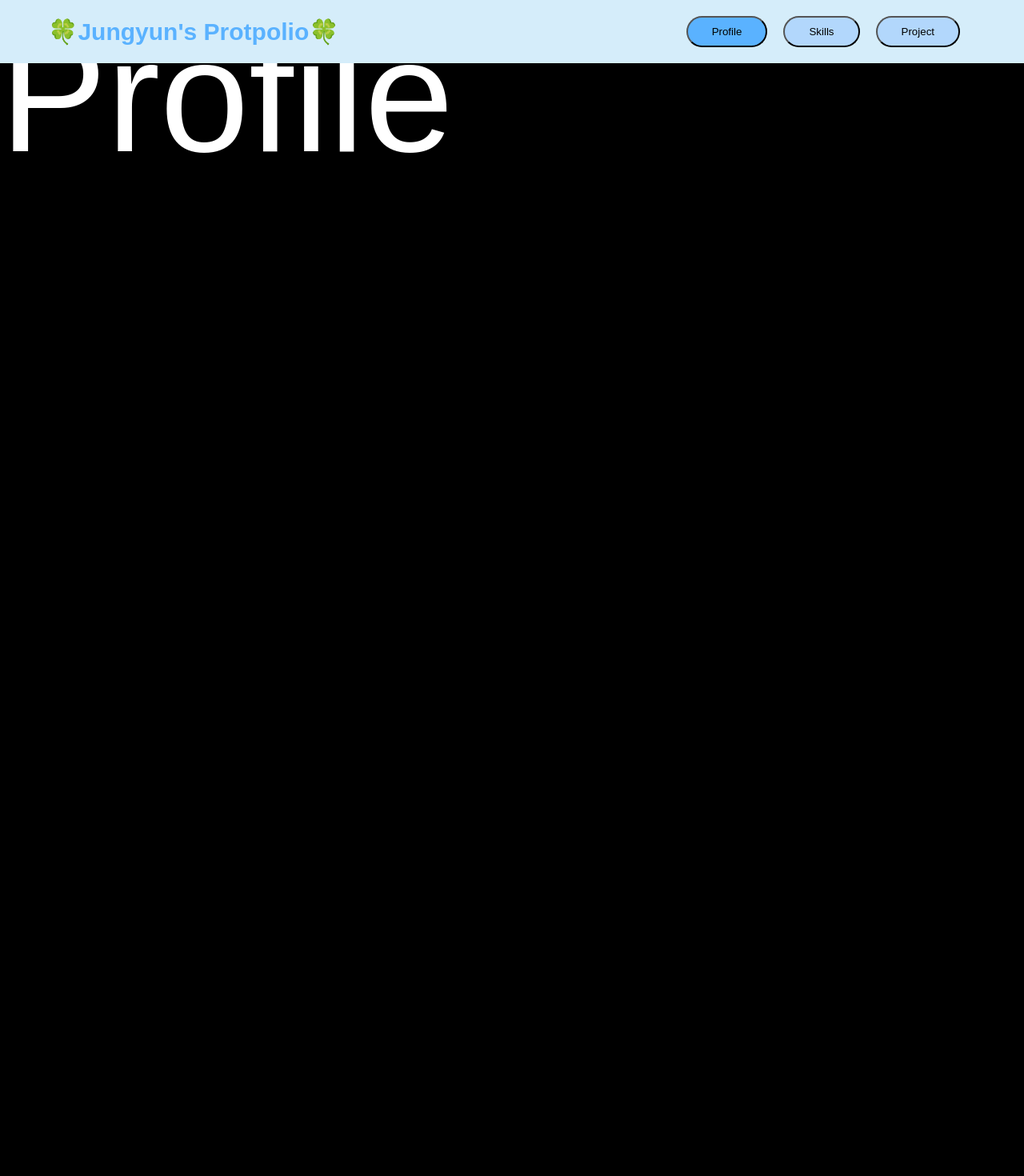
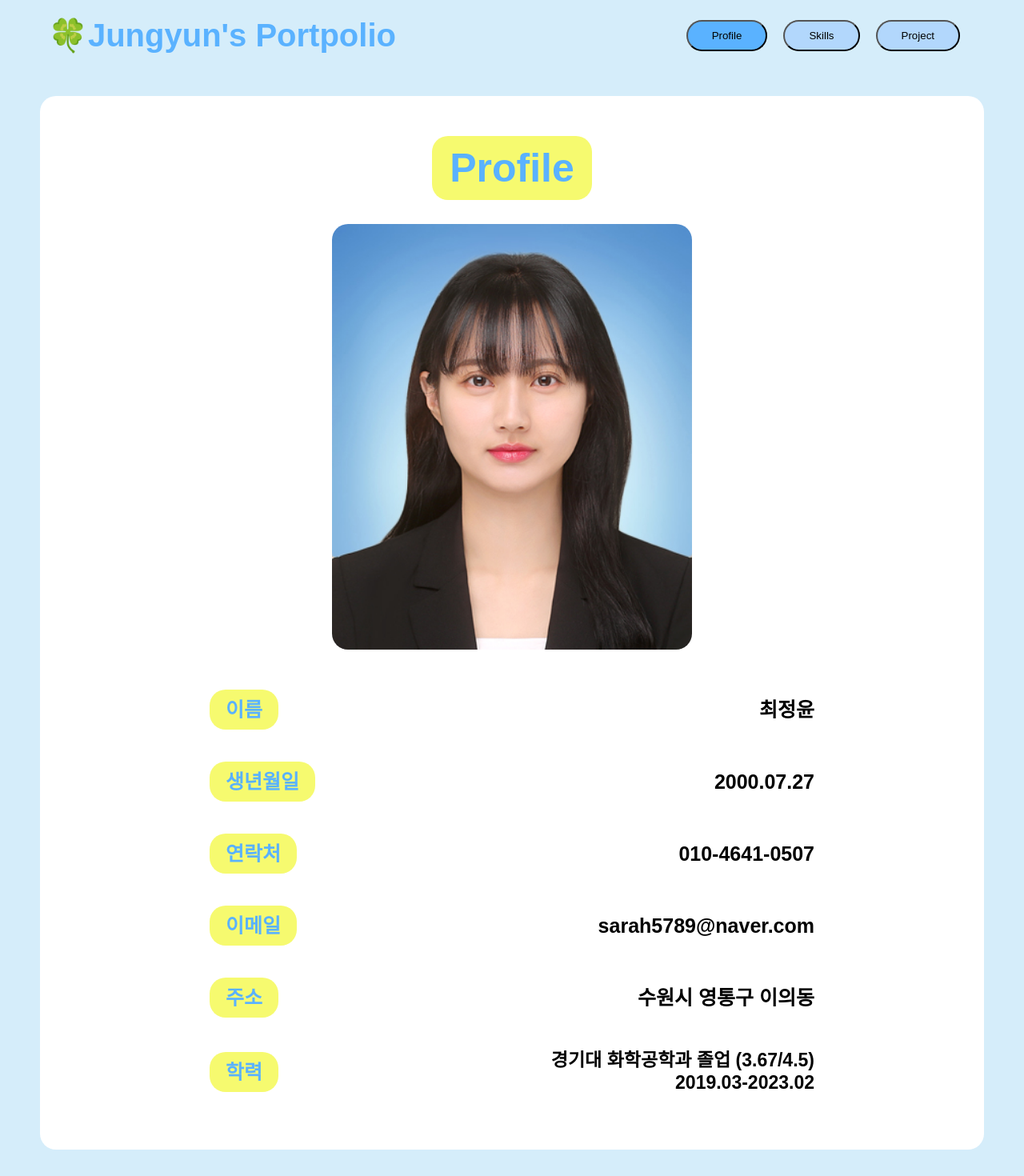
Before and after one commit to yun0727/portpolio, a React (Create React App) app: page / in a window 1280 px wide. Shown: the top 1470 px of the page at 80% size. Before the commit the page ends 800 px from the top, so only its background shows below. Built offline with nearby package versions, Linux system fonts and the light colour scheme.

Commit message:
Profile 항목 넣기

```diff
--- a/src/Routes/Components/Header.tsx
+++ b/src/Routes/Components/Header.tsx
@@ -19,7 +19,7 @@ const Col = styled.div`
 
 const Name = styled.div`
   color: #5ab2ff;
-  font-size: 30px;
+  font-size: 40px;
   font-weight: 800;
 `;
 
@@ -43,7 +43,7 @@ function Header({ setProfileColor, setSkillColor, setProjectColor }: any) {
   return (
     <Nav>
       <Col>
-        <Name>🍀Jungyun's Protpolio🍀</Name>
+        <Name>🍀Jungyun's Portpolio</Name>
       </Col>
       <Col>
         <Item $inputColor={setProfileColor}>
--- a/src/Routes/Profile.tsx
+++ b/src/Routes/Profile.tsx
@@ -1,21 +1,127 @@
 import styled from "styled-components";
 import Header from "./Components/Header";
+import profileimg from "../img/profileimg.jpeg";
+
+const Wrapper = styled.div`
+  background: #d5edfa;
+  padding-top: 30px;
+  padding-bottom: 30px;
+  /* padding-bottom: 100%; */
+  margin-top: 60px;
+`;
+
+const Box = styled.div`
+  background: white;
+  margin: 30px 50px;
+  padding: 50px;
+  border-radius: 20px;
+  display: flex;
+  flex-direction: column;
+  align-items: center;
+`;
 
 const Title = styled.div`
-  color: white;
-  font-size: 200px;
+  color: #5ab2ff;
+  background-color: #f6fa6f;
+  font-size: 50px;
+  font-weight: 900;
+  display: flex;
+  justify-content: center;
+  align-items: center;
+  padding: 10px;
+  border-radius: 20px;
+  width: 200px;
+  margin-bottom: 30px;
+`;
+
+const Img = styled.div`
+  background-image: url(${profileimg});
+  background-size: cover;
+  width: 450px;
+  height: 532px;
+  border-radius: 20px;
+  margin-bottom: 30px;
+`;
+
+const Items = styled.div`
+  display: flex;
+  /* justify-content: flex-start; */
+  align-items: center;
+  width: 70%;
+  margin: 20px;
+`;
+
+const Info = styled.div`
+  color: #5ab2ff;
+  font-size: 25px;
+  font-weight: 600;
+  background-color: #f6fa6f;
+  /* margin-right: 40px; */
+  padding: 10px 20px;
+  border-radius: 20px;
+  /* margin-right: auto; */
+`;
+
+const Data = styled.div`
+  color: black;
+  font-size: 25px;
+  font-weight: 700;
+  margin-left: auto;
+`;
+
+const Univ = styled.div`
+  margin-left: auto;
+  display: flex;
+  flex-direction: column;
+`;
+
+const UnivData = styled.div`
+  color: black;
+  font-size: 23px;
+  font-weight: 700;
+  margin-left: auto;
 `;
 
 function Profile() {
   return (
-    <div>
+    <Wrapper>
       <Header
         setProfileColor="#5ab2ff"
         setSkillColor="#b2d7fc"
         setProjectColor="#b2d7fc"
       />
-      <Title>Profile</Title>
-    </div>
+      <Box>
+        <Title>Profile</Title>
+        <Img></Img>
+        <Items>
+          <Info>이름</Info>
+          <Data>최정윤</Data>
+        </Items>
+        <Items>
+          <Info>생년월일</Info>
+          <Data>2000.07.27</Data>
+        </Items>
+        <Items>
+          <Info>연락처</Info>
+          <Data>010-4641-0507</Data>
+        </Items>
+        <Items>
+          <Info>이메일</Info>
+          <Data>sarah5789@naver.com</Data>
+        </Items>
+        <Items>
+          <Info>주소</Info>
+          <Data>수원시 영통구 이의동</Data>
+        </Items>
+        <Items>
+          <Info>학력</Info>
+          <Univ>
+            <UnivData>경기대 화학공학과 졸업 (3.67/4.5)</UnivData>
+            <UnivData>2019.03-2023.02</UnivData>
+          </Univ>
+        </Items>
+      </Box>
+    </Wrapper>
   );
 }
 
```
Also changed, not shown: src/App.tsx (+0 -13 lines), src/img/profileimg.jpeg (added).
